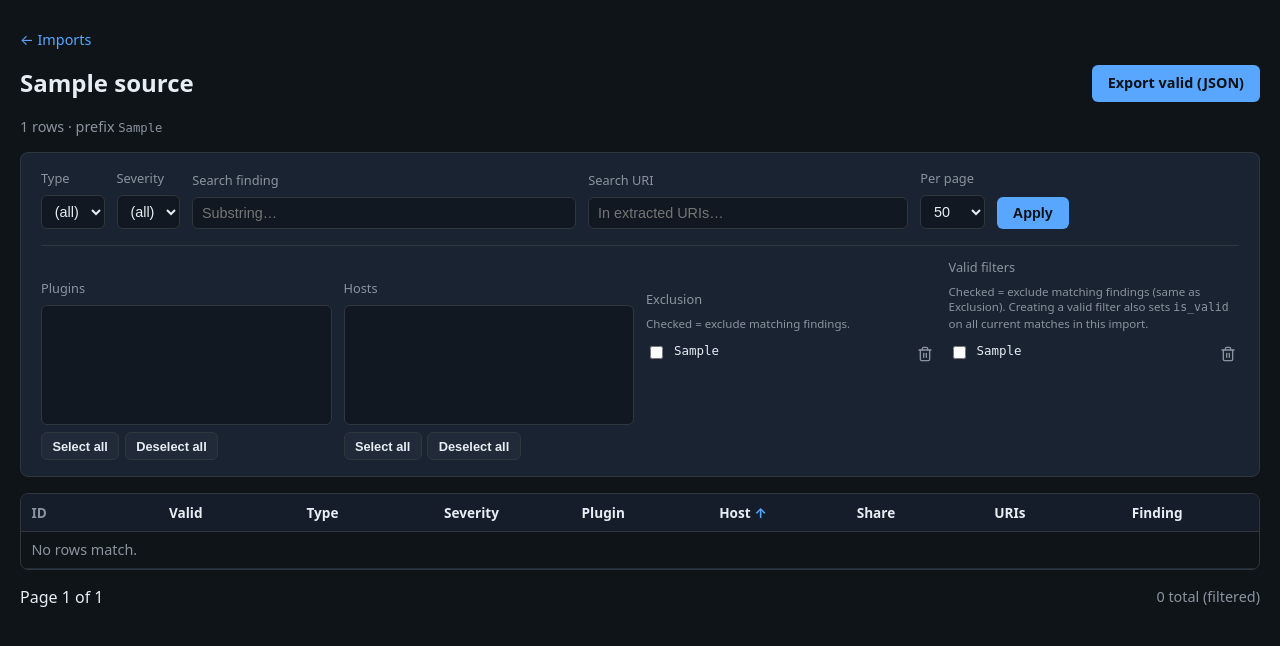
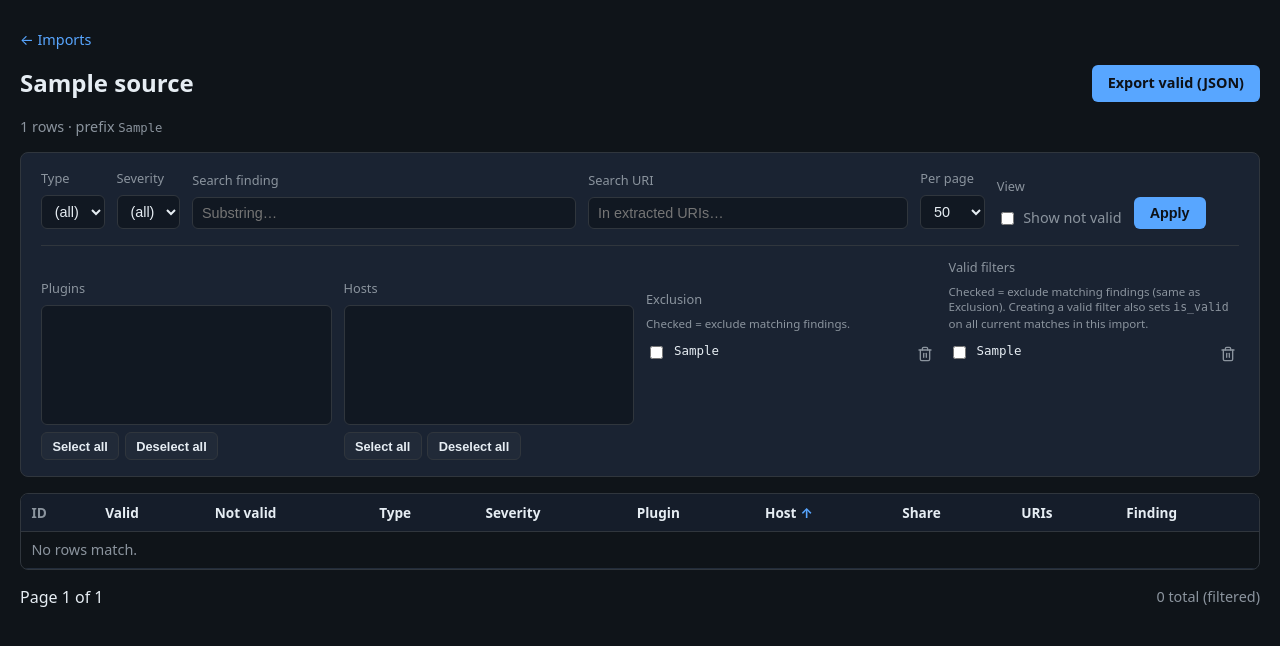
Before and after one commit to fang0654/snaffler-web, a Django app: page /source/1/ in a window 1280 px wide. Shown: the part 60-706 px from the top of the page. Run offline with Django 5.2, Linux system fonts and the light colour scheme; tables that the repository leaves empty hold one stand-in row (values such as "Sample post"); data that the repository does not hold is empty.

Commit message:
Adding in a "not valid" checkbox

```diff
--- a/findings/admin.py
+++ b/findings/admin.py
@@ -44,12 +44,13 @@ class FindingAdmin(admin.ModelAdmin):
         "kind",
         "severity",
         "is_valid",
+        "not_valid",
         "plugin_name",
         "smb_host",
         "smb_share",
         "uri_count",
     )
-    list_filter = ("kind", "severity", "is_valid")
+    list_filter = ("kind", "severity", "is_valid", "not_valid")
     search_fields = ("finding", "uri_search")
     raw_id_fields = ("source",)
 
--- a/findings/models.py
+++ b/findings/models.py
@@ -34,6 +34,7 @@ class Finding(models.Model):
     smb_share = models.CharField(max_length=255, blank=True, default="")
     smb_cd_path = models.TextField(blank=True, default="")
     is_valid = models.BooleanField(default=False, db_index=True)
+    not_valid = models.BooleanField(default=False, db_index=True)
 
     class Meta:
         ordering = ["occurred_at"]
--- a/findings/templates/findings/source_detail.html
+++ b/findings/templates/findings/source_detail.html
@@ -131,9 +131,9 @@
     padding: 0.45rem 0.75rem;
     font-size: 0.85rem;
   }
-  th.col-valid, td.col-valid { text-align: center; min-width: 3.25rem; }
+  th.col-valid, td.col-valid, th.col-not-valid, td.col-not-valid { text-align: center; min-width: 3.25rem; }
   .findings-table-wrap { overflow: auto; max-height: calc(100vh - 18rem); border: 1px solid var(--border); border-radius: 8px; }
-  table.data.resizable-cols { table-layout: fixed; }
+  /* default table column sizing stays automatic until JS locks width on first resize or saved layout */
   table.data.resizable-cols th.resizable-h {
     position: relative;
     padding-right: 0.75rem;
@@ -204,6 +204,13 @@
         <option value="100" {% if per_page == 100 %}selected{% endif %}>100</option>
         <option value="200" {% if per_page == 200 %}selected{% endif %}>200</option>
       </select>
+    </div>
+    <div class="field">
+      <label for="show_not_valid">View</label>
+      <label style="display:flex; align-items:center; gap:0.4rem; cursor:pointer; font-weight:normal; font-size:0.9rem; margin:0; margin-top:0.35rem;">
+        <input id="show_not_valid" type="checkbox" name="show_not_valid" value="1" {% if show_not_valid %}checked{% endif %}/>
+        Show not valid
+      </label>
     </div>
     <div class="field">
       <label>&nbsp;</label>
@@ -313,8 +320,9 @@
 </div>
 
 <div class="findings-table-wrap">
-  <table class="data resizable-cols" id="findings-table" data-source-pk="{{ source.pk }}">
+  <table class="data resizable-cols" id="findings-table" data-source-pk="{{ source.pk }}" data-show-not-valid="{% if show_not_valid %}1{% else %}0{% endif %}">
     <colgroup id="findings-cols">
+      <col>
       <col>
       <col>
       <col>
@@ -332,6 +340,9 @@
         </th>
         <th class="sort resizable-h col-valid">
           <a href="?{% sort_query request 'is_valid' %}">Valid{% if sort == 'is_valid' %}<span class="arrow">{% if order == 'desc' %}↓{% else %}↑{% endif %}</span>{% endif %}</a>
+        </th>
+        <th class="sort resizable-h col-not-valid">
+          <a href="?{% sort_query request 'not_valid' %}">Not valid{% if sort == 'not_valid' %}<span class="arrow">{% if order == 'desc' %}↓{% else %}↑{% endif %}</span>{% endif %}</a>
         </th>
         <th class="sort resizable-h">
           <a href="?{% sort_query request 'kind' %}">Type{% if sort == 'kind' %}<span class="arrow">{% if order == 'desc' %}↓{% else %}↑{% endif %}</span>{% endif %}</a>
@@ -361,6 +372,9 @@
           <td class="col-valid">
             <input type="checkbox" class="finding-is-valid" data-url="{% url 'findings:set_finding_is_valid' source.pk row.pk %}" {% if row.is_valid %}checked{% endif %} title="Valid" aria-label="Valid"/>
           </td>
+          <td class="col-not-valid">
+            <input type="checkbox" class="finding-not-valid" data-url="{% url 'findings:set_finding_not_valid' source.pk row.pk %}" {% if row.not_valid %}checked{% endif %} title="Not valid" aria-label="Not valid"/>
+          </td>
           <td class="kind">{{ row.kind }}</td>
           <td class="{% if row.severity %}sev-{{ row.severity }}{% else %}sev-empty{% endif %}">{% if row.severity %}{{ row.severity }}{% else %}—{% endif %}</td>
           <td class="kind">{% if row.plugin_name %}{{ row.plugin_name }}{% else %}—{% endif %}</td>
@@ -384,7 +398,7 @@
           <td class="finding">{{ row.finding }}</td>
         </tr>
       {% empty %}
-        <tr><td colspan="9" class="muted">No rows match.</td></tr>
+        <tr><td colspan="10" class="muted">No rows match.</td></tr>
       {% endfor %}
     </tbody>
   </table>
@@ -484,31 +498,30 @@
 })();
 
 (function () {
-  var table = document.querySelector("table.data");
+  var table = document.getElementById("findings-table");
   if (!table) return;
   var body = table.querySelector("tbody");
   if (!body) return;
   var csrfEl = document.querySelector("input[name=csrfmiddlewaretoken]");
   var csrf = csrfEl ? csrfEl.value : "";
   if (!csrf) return;
+  var showNotValid = table.getAttribute("data-show-not-valid") === "1";
 
   body.addEventListener("change", function (e) {
     var el = e.target;
-    if (!el || !el.classList || !el.classList.contains("finding-is-valid")) return;
+    if (!el || !el.classList) return;
+    if (el.classList.contains("finding-is-valid")) {
       var url = el.getAttribute("data-url");
       if (!url) return;
-    var was = !el.checked;
-    var fd = new FormData();
-    fd.set("is_valid", el.checked ? "1" : "0");
+      var wasV = !el.checked;
+      var fdV = new FormData();
+      fdV.set("is_valid", el.checked ? "1" : "0");
       el.disabled = true;
       fetch(url, {
         method: "POST",
-      body: fd,
+        body: fdV,
         credentials: "same-origin",
-      headers: {
-        Accept: "application/json",
-        "X-CSRFToken": csrf
-      }
+        headers: { Accept: "application/json", "X-CSRFToken": csrf }
       })
         .then(function (r) {
           if (!r.ok) throw new Error("bad status");
@@ -519,12 +532,47 @@
           el.checked = !!d.is_valid;
         })
         .catch(function () {
-        el.checked = was;
+          el.checked = wasV;
           alert("Could not save valid flag.");
         })
         .finally(function () {
           el.disabled = false;
         });
+      return;
+    }
+    if (el.classList.contains("finding-not-valid")) {
+      var urlN = el.getAttribute("data-url");
+      if (!urlN) return;
+      var wasN = !el.checked;
+      var tr = el.closest("tr");
+      var fdN = new FormData();
+      fdN.set("not_valid", el.checked ? "1" : "0");
+      el.disabled = true;
+      fetch(urlN, {
+        method: "POST",
+        body: fdN,
+        credentials: "same-origin",
+        headers: { Accept: "application/json", "X-CSRFToken": csrf }
+      })
+        .then(function (r) {
+          if (!r.ok) throw new Error("bad status");
+          return r.json();
+        })
+        .then(function (d) {
+          if (!d || !d.ok) throw new Error("bad body");
+          el.checked = !!d.not_valid;
+          if (d.not_valid && !showNotValid && tr && tr.parentNode) {
+            tr.parentNode.removeChild(tr);
+          }
+        })
+        .catch(function () {
+          el.checked = wasN;
+          alert("Could not save not valid flag.");
+        })
+        .finally(function () {
+          el.disabled = false;
+        });
+    }
   });
 })();
 
@@ -539,22 +587,52 @@
   var pk = table.getAttribute("data-source-pk") || "0";
   var storageKey = "snaffler:findingsTableCols:" + pk;
 
+  function isLayoutLocked() {
+    return table.getAttribute("data-col-layout-locked") === "1";
+  }
+  function lockTableLayout() {
+    table.setAttribute("data-col-layout-locked", "1");
+    table.style.tableLayout = "fixed";
+  }
+  function snapshotColumnWidthsFromHeaders() {
+    for (var c = 0; c < ths.length; c++) {
+      var w = ths[c].getBoundingClientRect().width;
+      if (w >= 1) cols[c].style.width = Math.floor(w) + "px";
+    }
+    lockTableLayout();
+  }
+
   function loadWidths() {
     try {
       var raw = localStorage.getItem(storageKey);
       if (!raw) return;
       var arr = JSON.parse(raw);
       if (!Array.isArray(arr) || arr.length !== cols.length) return;
+      var any = false;
       for (var i = 0; i < arr.length; i++) {
-        if (arr[i]) cols[i].style.width = arr[i];
+        if (arr[i]) {
+          cols[i].style.width = arr[i];
+          any = true;
         }
+      }
+      if (!any) return;
+      requestAnimationFrame(function () {
+        for (var j = 0; j < cols.length; j++) {
+          if (!cols[j].style.width) {
+            var w0 = ths[j].getBoundingClientRect().width;
+            if (w0 >= 1) cols[j].style.width = Math.floor(w0) + "px";
+          }
+        }
+        lockTableLayout();
+      });
     } catch (e) {}
   }
 
   function saveWidths() {
     var arr = [];
     for (var w = 0; w < cols.length; w++) {
-      arr.push(cols[w].style.width || "");
+      var px = cols[w].getBoundingClientRect().width;
+      arr.push(Math.floor(px) + "px");
     }
     try { localStorage.setItem(storageKey, JSON.stringify(arr)); } catch (e) {}
   }
@@ -563,10 +641,11 @@
     e.preventDefault();
     e.stopPropagation();
     if (e.button !== 0) return;
+    if (!isLayoutLocked()) snapshotColumnWidthsFromHeaders();
     var colEl = cols[colIndex];
     var startX = e.clientX;
     var startW = colEl.getBoundingClientRect().width;
-    var minW = colIndex === 1 ? 44 : 32;
+    var minW = colIndex === 1 || colIndex === 2 ? 44 : 32;
     function onMove(e2) {
       var dx = e2.clientX - startX;
       var nw = Math.max(minW, startW + dx);
--- a/findings/urls.py
+++ b/findings/urls.py
@@ -37,6 +37,11 @@ urlpatterns = [
         views.set_finding_is_valid,
         name="set_finding_is_valid",
     ),
+    path(
+        "source/<int:pk>/finding/<int:finding_pk>/not-valid/",
+        views.set_finding_not_valid,
+        name="set_finding_not_valid",
+    ),
     path("credentials/smb/", views.smb_credentials, name="smb_credentials"),
     path("terminal/smb/", views.smb_terminal, name="smb_terminal"),
 ]
--- a/findings/views.py
+++ b/findings/views.py
@@ -91,6 +91,9 @@ def home(request: HttpRequest):
 def source_detail(request: HttpRequest, pk: int):
     source = get_object_or_404(Source, pk=pk)
     qs = source.findings.all()
+    show_not_valid = request.GET.get("show_not_valid") == "1"
+    if not show_not_valid:
+        qs = qs.filter(not_valid=False)
 
     kind = request.GET.get("kind")
     if kind:
@@ -148,6 +151,7 @@ def source_detail(request: HttpRequest, pk: int):
         "kind",
         "severity",
         "is_valid",
+        "not_valid",
         "plugin_name",
         "smb_host",
         "smb_share",
@@ -234,6 +238,7 @@ def source_detail(request: HttpRequest, pk: int):
             "valid_filters": valid_filters,
             "selected_exclude_ids": selected_exclude_ids,
             "selected_valid_exclude_ids": selected_valid_exclude_ids,
+            "show_not_valid": show_not_valid,
             "filter_query": _filter_query(request),
         },
     )
@@ -246,7 +251,16 @@ def export_valid_findings_json(request: HttpRequest, pk: int) -> JsonResponse:
     rows = (
         source.findings.filter(is_valid=True)
         .order_by("occurred_at", "id")
-        .values("kind", "severity", "plugin_name", "smb_host", "smb_share", "uris", "finding")
+        .values(
+            "kind",
+            "severity",
+            "plugin_name",
+            "smb_host",
+            "smb_share",
+            "uris",
+            "finding",
+            "not_valid",
+        )
     )
     data = [
         {
@@ -257,6 +271,7 @@ def export_valid_findings_json(request: HttpRequest, pk: int) -> JsonResponse:
             "share": r["smb_share"] or "",
             "uris": r["uris"] if r["uris"] is not None else [],
             "finding": r["finding"],
+            "not_valid": r["not_valid"],
         }
         for r in rows
     ]
@@ -280,6 +295,21 @@ def set_finding_is_valid(request: HttpRequest, pk: int, finding_pk: int):
     accept = request.META.get("HTTP_ACCEPT", "")
     if "application/json" in accept:
         return JsonResponse({"ok": True, "is_valid": finding.is_valid})
+    nxt = (request.POST.get("next") or "").strip()
+    if nxt.startswith("/") and not nxt.startswith("//"):
+        return HttpResponseRedirect(nxt)
+    return HttpResponseRedirect(reverse("findings:source_detail", args=[source.pk]))
+
+
+@require_POST
+def set_finding_not_valid(request: HttpRequest, pk: int, finding_pk: int):
+    source = get_object_or_404(Source, pk=pk)
+    finding = get_object_or_404(Finding, pk=finding_pk, source=source)
+    finding.not_valid = request.POST.get("not_valid") == "1"
+    finding.save(update_fields=["not_valid"])
+    accept = request.META.get("HTTP_ACCEPT", "")
+    if "application/json" in accept:
+        return JsonResponse({"ok": True, "not_valid": finding.not_valid})
     nxt = (request.POST.get("next") or "").strip()
     if nxt.startswith("/") and not nxt.startswith("//"):
         return HttpResponseRedirect(nxt)
```
Also changed, not shown: findings/migrations/0008_finding_not_valid.py (added). Lines whose indentation alone changed are shown as unchanged.
